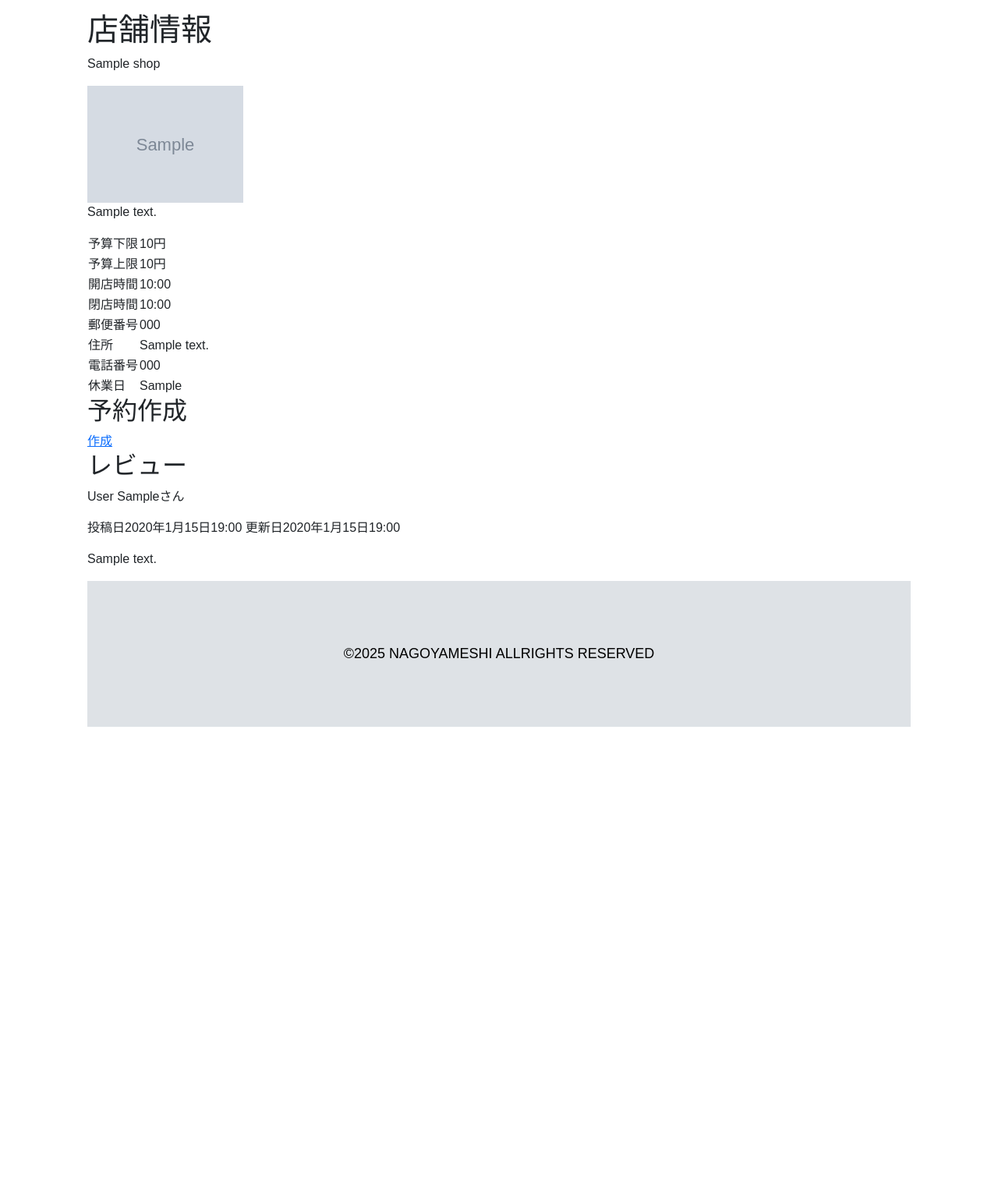
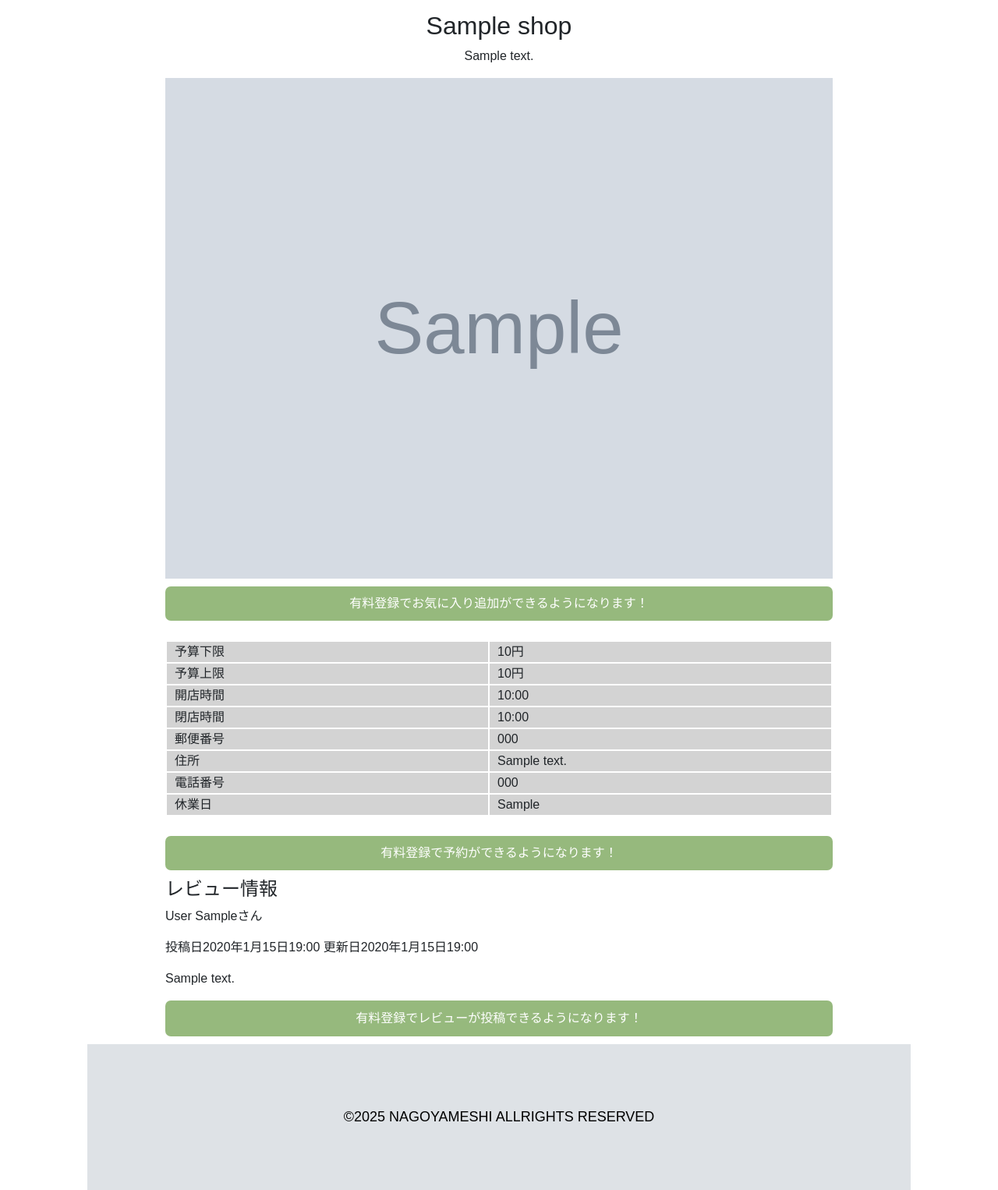
Before and after one commit to tosh-m12/tabelog, a Django app: page /shop/1/ in a window 1280 px wide. Shown: the part 47-1573 px from the top of the page at 78% size. Before the commit the page ends 979 px from the top, so only its background shows below. Run offline with Django 4.2, Linux system fonts and the light colour scheme; tables that the repository leaves empty hold one stand-in row (values such as "Sample post"); grey boxes marked "Sample" are stand-in pictures; some libraries are stand-ins or nearby versions.

Commit message:
店舗詳細ページCSS完

```diff
--- a/static/style/style.css
+++ b/static/style/style.css
@@ -67,13 +67,13 @@ header {
   font-size: 20px;
 }
 
-.btn {
+#search-box .btn {
   height: auto;
   text-align: center;
   padding: auto 5px !important;
-  background-color: palegreen !important;
+  background-color: #96b97d !important;
   text-decoration: none;
-  color: black;
+  color: white;
   border-radius: 7px;
   margin: 10px auto;
 }
@@ -115,3 +115,114 @@ footer {
   margin: 0;
   font-size: 18px;
 }
+
+#shop-name {
+  text-align: center;
+  margin: 8 auto;
+}
+
+#shop-name h1 {
+  font-size: 32px;
+}
+
+#shop-description {
+  margin: 10px 100px;
+  align-items: center;
+}
+
+#favorite form {
+  align-items: center;
+  margin: 20px 100px;
+}
+
+#favorite button {
+  width: 100%;
+  border: none; /* 枠線をなくす */
+  border-radius: 5px; /* 角丸をつける */
+  padding: 10px 10px; /* ボタンの内側の余白 */
+  margin: 5px auto; /* ボタン同士の余白 */
+  background-color: #96b97d; /* ボタンの背景色 */
+  color: white; /* ボタンの文字色 */
+  text-align: center; /* ボタンのテキストを中央揃えにする */
+  text-decoration: none; /* テキストに下線をつけない */
+  font-size: 15px; /* テキストのフォントサイズ */
+  cursor: pointer; /* マウスポインタを変更する */
+}
+
+#favorite p {
+  height: auto;
+  text-align: center;
+  padding: 10px 5px !important;
+  background-color: #96b97d !important;
+  text-decoration: none;
+  color: white;
+  border-radius: 7px;
+  margin: 10px 100px;
+}
+
+#shop-details {
+  display: block;
+  margin: 25px 100px;
+}
+
+#shop-details table {
+  width: 100%;
+  border-spacing: 2px;
+  border-collapse: separate;
+}
+
+#td-left {
+  padding-left: 10px;
+  padding-right: 20px;
+  background-color: lightgray;
+}
+
+#td-right {
+  width: max;
+  padding-left: 10px;
+  background-color: lightgray;
+}
+
+#booking .btn {
+  display: block;
+  height: auto;
+  text-align: center;
+  padding: 10px 5px !important;
+  background-color: #96b97d !important;
+  text-decoration: none;
+  color: white;
+  border-radius: 7px;
+  margin: 10px 100px;
+}
+
+#booking p {
+  height: auto;
+  text-align: center;
+  padding: 10px 5px !important;
+  background-color: #96b97d !important;
+  text-decoration: none;
+  color: white;
+  border-radius: 7px;
+  margin: 10px 100px;
+}
+
+#review {
+  display: block;
+  margin: 10px 100px;
+}
+
+#review h2 {
+  font-size: 24px;
+}
+
+#review .btn {
+  display: block;
+  height: auto;
+  text-align: center;
+  padding: 10px 5px !important;
+  background-color: #96b97d !important;
+  text-decoration: none;
+  color: white;
+  border-radius: 7px;
+  margin: 10px 0px;
+}
--- a/tabelog/templates/shop_detail.html
+++ b/tabelog/templates/shop_detail.html
@@ -2,61 +2,76 @@
 {% load static %}
 
 {% block content %}
-    <h1>店舗情報</h1>
-    <p>{{ object.name }}</p>
+<div id="shop-name">
+    <h1>{{ object.name }}</h1>
+    <p>{{ object.description }}</p>
+</div>
+<div id="shop-description">
     {% if object.image %}
-        <img src="{{ object.image.url }}" width="200px">
+    <img src="{{ object.image.url }}" width="100%">
     {% else %}
-        <img src="{% static 'image/noImage.png' %}" width="200px">
+    <img src="{% static 'image/noImage.png' %}" width="100%">
     {% endif %}
+</div>
+<div id="favorite">
     {% if user.is_authenticated and user.is_paid %}
     <form action="{% url 'fav-shop' object.pk %}" method="post">
         {% csrf_token %}
         {% if object in user.favorite_shop.all %}
-                <button type="submit" name="button">お気に入り解除</button>
+            <button type="submit" name="button" class="button-fav">お気に入り解除</button>
         {% else %}
             <button type="submit" name="button">お気に入り追加</button>
         {% endif %}
     </form>
+    {% else %}
+    <p>有料登録でお気に入り追加ができるようになります！</p>
     {% endif %}
-    <p>{{ object.description }}</p>
-    <table>
+</div>
+<div id="shop-details">
+    <table class="example">
         <tr>
-            <td>予算下限</td>
-            <td>{{ object.price_min }}円</td>
+            <td id="td-left">予算下限</td>
+            <td id="td-right">{{ object.price_min }}円</td>
         </tr>
         <tr>
-            <td>予算上限</td>
-            <td>{{ object.price_max }}円</td>
+            <td id="td-left">予算上限</td>
+            <td id="td-right">{{ object.price_max }}円</td>
         </tr>
         <tr>
-            <td>開店時間</td>
-            <td>{{ object.opening_time }}</td>
+            <td id="td-left">開店時間</td>
+            <td id="td-right">{{ object.opening_time }}</td>
         </tr>
         <tr>
-            <td>閉店時間</td>
-            <td>{{ object.closing_time }}</td>
+            <td id="td-left">閉店時間</td>
+            <td id="td-right">{{ object.closing_time }}</td>
         </tr>
         <tr>
-            <td>郵便番号</td>
-            <td>{{ object.postal_code }}</td>
+            <td id="td-left">郵便番号</td>
+            <td id="td-right">{{ object.postal_code }}</td>
         </tr>
         <tr>
-            <td>住所</td>
-            <td>{{ object.address }}</td>
+            <td id="td-left">住所</td>
+            <td id="td-right">{{ object.address }}</td>
         </tr>
         <tr>
-            <td>電話番号</td>
-            <td>{{ object.phone }}</td>
+            <td id="td-left">電話番号</td>
+            <td id="td-right">{{ object.phone }}</td>
         </tr>
         <tr>
-            <td>休業日</td>
-            <td>{{ object.regular_holiday }}</td>
+            <td id="td-left">休業日</td>
+            <td id="td-right">{{ object.regular_holiday }}</td>
         </tr>
     </table>
-    <h2>予約作成</h2>
-    <a href="{% url 'booking-create' object.id %}">作成</a>
-    <h2>レビュー</h2>
+</div>
+<div id="booking">
+    {% if user.is_authenticated and user.is_paid %}
+    <a href="{% url 'booking-create' object.id %}" class="btn">予約する</a>
+    {% else %}
+    <p>有料登録で予約ができるようになります！</p>
+    {% endif %}
+</div>
+<div id="review">
+    <h2>レビュー情報</h2>
     {% for review in reviews %}
     <div>
         {% if user.is_authenticated and user.id == review.user.id %}
@@ -72,6 +87,10 @@
     {% endfor %}
 
     {% if user.is_authenticated and user.is_paid %}
-        <a href="{% url 'review-create' object.id %}">レビュー作成</a>
+        <a href="{% url 'review-create' object.id %}" class="btn">レビュー作成</a>
+    {% else %}
+        <p class="btn">有料登録でレビューが投稿できるようになります！</p>
     {% endif %}
+</div>
+
 {% endblock %}
```
Lines whose indentation alone changed are shown as unchanged.
